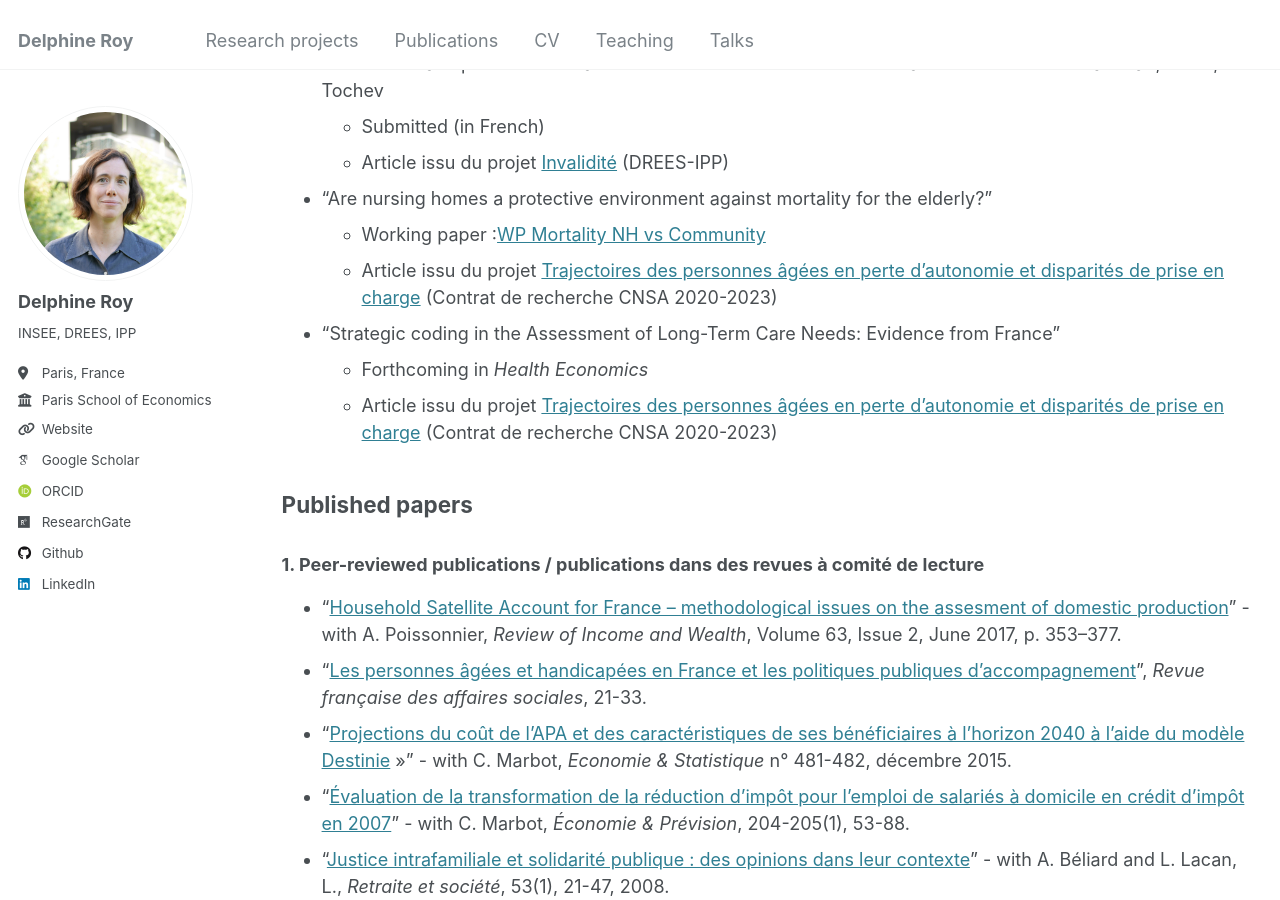
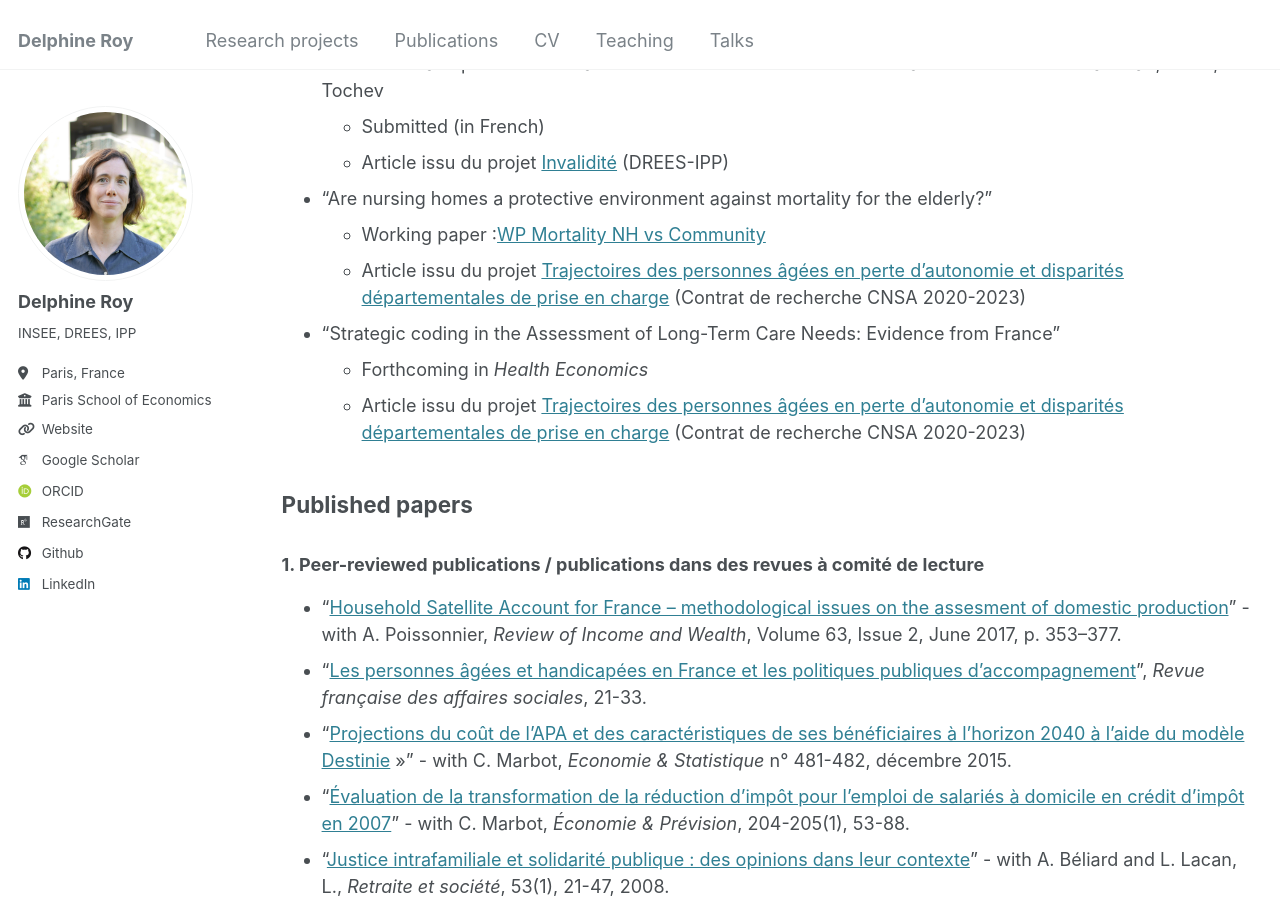
Before and after one commit to DelphineRoy/delphineroy.github.io, a Jekyll site: the page built from _pages/papiers.md, in a window 1280 px wide and 900 px high, scrolled down 350 px. Built offline with Jekyll 4.4.1, drawn with Linux system fonts in a browser that asks for light colours; some web fonts are replaced.

Commit message:
Update papiers.md oubli départementales

```diff
--- a/_pages/papiers.md
+++ b/_pages/papiers.md
@@ -21,11 +21,11 @@ author_profile: true
 
 - "Are nursing homes a protective environment against mortality for the elderly?"
     * Working paper :[WP Mortality NH vs Community](../files/Mortality_NH_WP_V2_dec_24.pdf)
-    * Article issu du projet [Trajectoires des personnes âgées en perte d’autonomie et disparités de prise en charge](https://www.ipp.eu/projet/trajectoires-personnes-agees-en-perte-d-autonomie-et-disparites-departementales-de-prise-en-charge/) (Contrat de recherche CNSA 2020-2023)
+    * Article issu du projet [Trajectoires des personnes âgées en perte d’autonomie et disparités départementales de prise en charge](https://www.ipp.eu/projet/trajectoires-personnes-agees-en-perte-d-autonomie-et-disparites-departementales-de-prise-en-charge/) (Contrat de recherche CNSA 2020-2023)
 
 - "Strategic coding in the Assessment of Long-Term Care Needs: Evidence from France"
     * Forthcoming in _Health Economics_
-    * Article issu du projet [Trajectoires des personnes âgées en perte d’autonomie et disparités de prise en charge](https://www.ipp.eu/projet/trajectoires-personnes-agees-en-perte-d-autonomie-et-disparites-departementales-de-prise-en-charge/) (Contrat de recherche CNSA 2020-2023)
+    * Article issu du projet [Trajectoires des personnes âgées en perte d’autonomie et disparités départementales de prise en charge](https://www.ipp.eu/projet/trajectoires-personnes-agees-en-perte-d-autonomie-et-disparites-departementales-de-prise-en-charge/) (Contrat de recherche CNSA 2020-2023)
 
 
 ## Published papers
```
